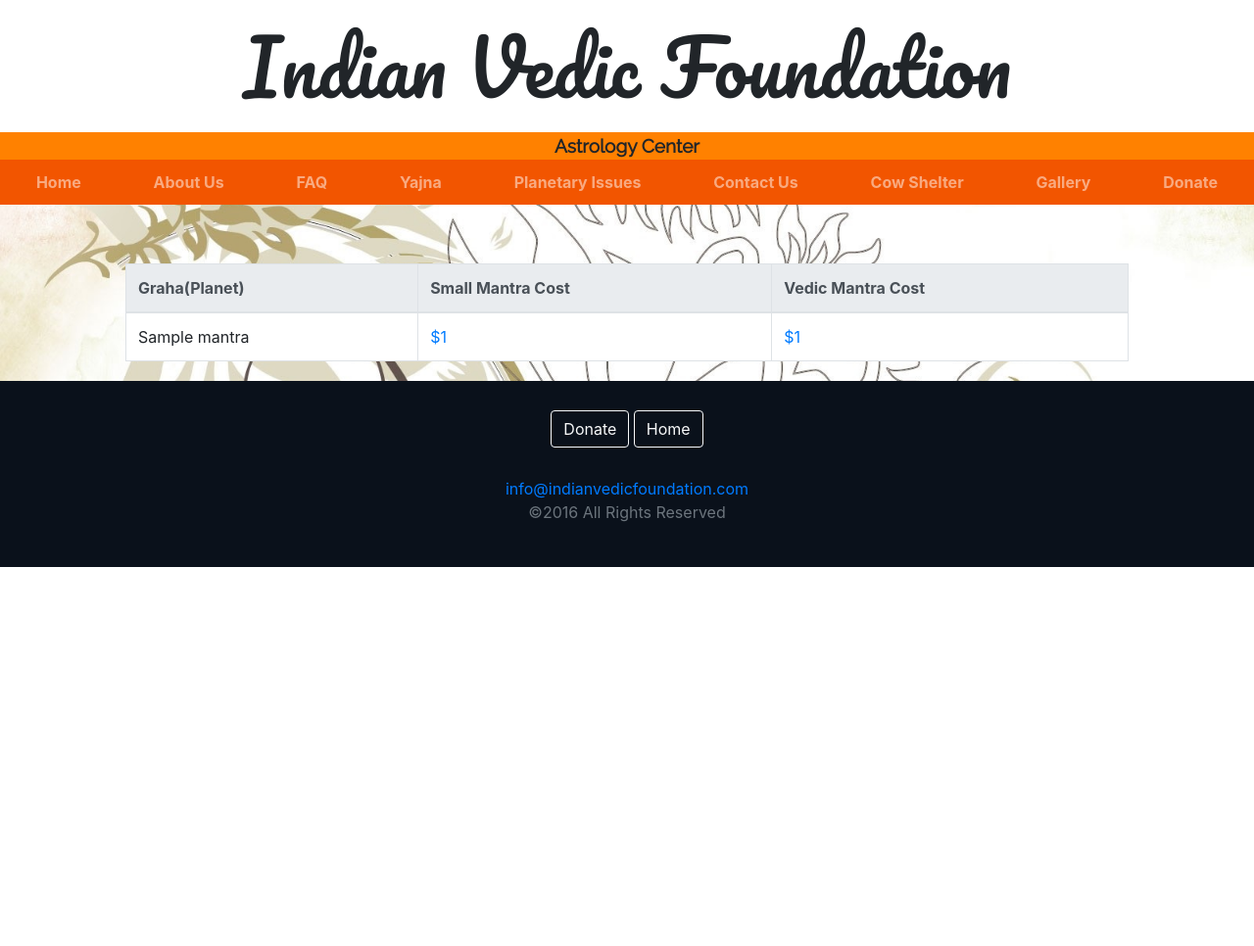
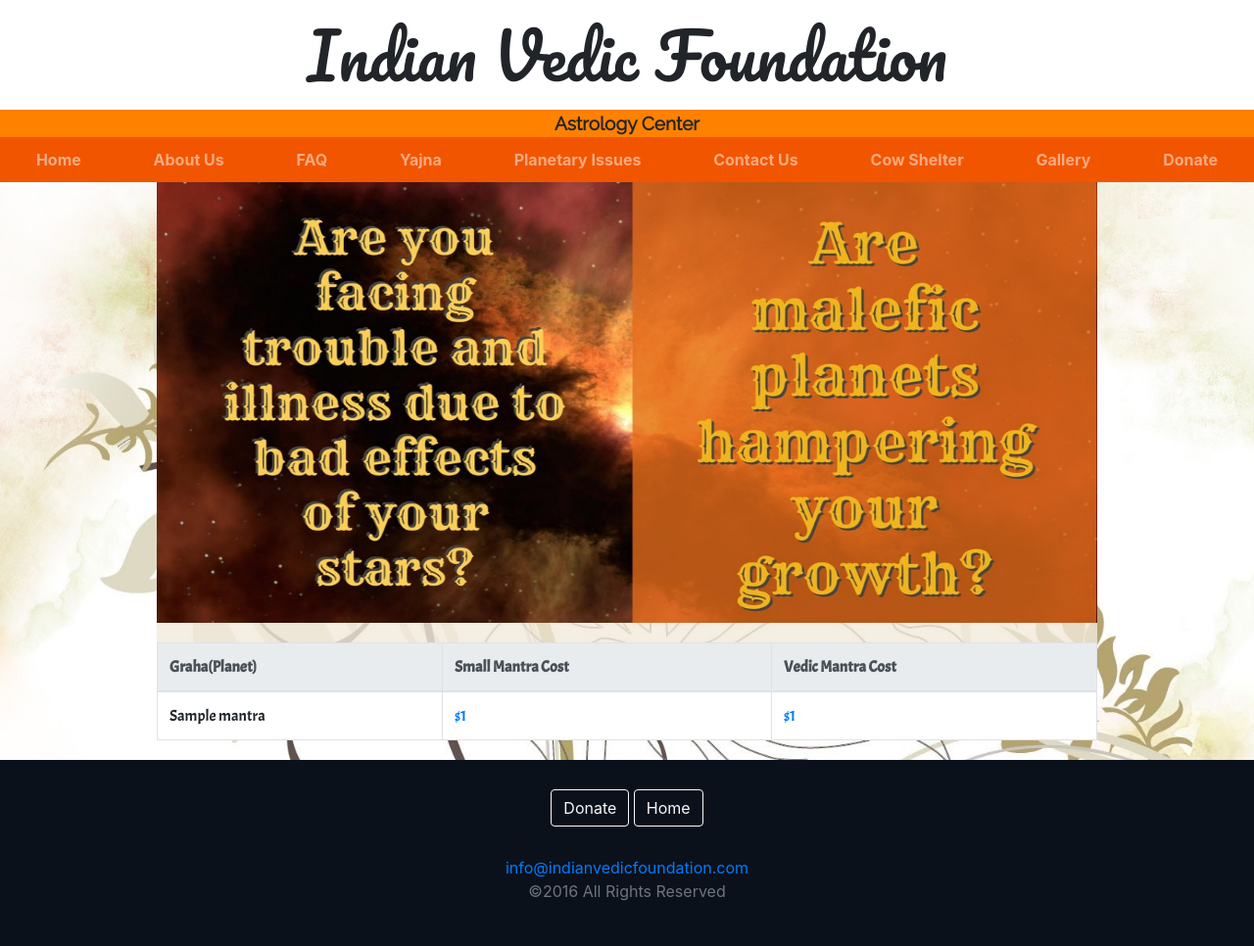
Before and after one commit to sonali-yadav/astro-website, a Django app: page /donations/charts/ in a window 1280 px wide. Shown: the whole page at 98% size. Before the commit the page ends 579 px from the top, so only its background shows below. Run offline with Django 3.2, Linux system fonts and the light colour scheme; tables that the repository leaves empty hold one stand-in row (values such as "Sample post"); some libraries are stand-ins or nearby versions.

Commit message:
Planetary Issues Carousel created.

```diff
--- a/donations/static/css/charts.css
+++ b/donations/static/css/charts.css
@@ -1,4 +1,10 @@
 .table_div {
-    width: 80%;
+    width: 100%;
     margin: 20px auto 0 auto;
 }
+.charts_div {
+    padding:0 0 20px 0;
+}
+.cover {
+    height: 450px !important;
+}
--- a/donations/static/css/cowshelter.css
+++ b/donations/static/css/cowshelter.css
@@ -1,3 +1,6 @@
+.cow_main_div {
+    width: 75%;
+}
 .cow_div h2 {
     font-family: 'Acme';
 }
--- a/donations/templates/donations/charts.html
+++ b/donations/templates/donations/charts.html
@@ -1,10 +1,26 @@
 {% extends 'home/base.html' %}
 {% load static %}
 {% block content %}
-<div class="contact_div" style="padding-bottom: 20px;">
-    <div></div>
+<div class="about_div charts_div">
+    <div class="inner_about_div">
+        <div>
+            <div id="carouselExampleSlidesOnly" class="carousel slide" data-ride="carousel">
+                <div class="carousel-inner">
+                    <div class="carousel-item">
+                        <img class="d-block w-100 about_main_img cover" src="{% static 'images/charts.jpg' %}" alt="">
+                    </div>
+                    <div class="carousel-item active">
+                      <img class="d-block w-100 about_main_img cover" src="{% static 'images/charts2.jpg' %}" alt="">
+                    </div>
+                    <div class="carousel-item">
+                      <img class="d-block w-100 about_main_img cover" src="{% static 'images/charts3.jpg' %}" alt="">
+                    </div>
+                </div>
+            </div>
+        </div>
         <div class="table_div">
-        <table class="table table-bordered table-hover" style="background-color:#fff;margin-bottom:0;">
+            <table class="table table-bordered table-hover"
+                   style="background-color:#fff;margin-bottom:0;">
                 <tr>
                     <thead class="thead-light">
                         <th>Graha(Planet)</th>
@@ -22,4 +38,5 @@
             </table>
         </div>
     </div>
+</div>
 {% endblock %}
--- a/donations/templates/donations/cowshelter.html
+++ b/donations/templates/donations/cowshelter.html
@@ -5,7 +5,7 @@
     <div class="yajna_headings">
         <div>Gaushala</div>
     </div>
-    <div class="container">
+    <div class="container cow_main_div">
         <div class="cowcover_div">
             <img src="{% static 'images/cowcover.jpg' %}" alt="" class="cow_img">
         </div>
--- a/home/static/css/base.css
+++ b/home/static/css/base.css
@@ -14,7 +14,7 @@
     color: rgba(255,255,255,1.0);
 }
 .heading-div {
-    font: 6vw 'Pacifico';
+    font: 5vw 'Pacifico';
 }
 .subheading-div {
     padding: 3px 0;
@@ -42,6 +42,7 @@
   height: 40px;
   width: 40px;
   cursor: pointer;
+  transition: all 0.2s ease-in-out;
 }
 
 #myBtn:hover {
```
Also changed, not shown: donations/static/images/charts.jpg (added), donations/static/images/charts2.jpg (added), donations/static/images/charts3.jpg (added), donations/static/images/cow3.jpg (deleted). Lines whose indentation alone changed are shown as unchanged.
